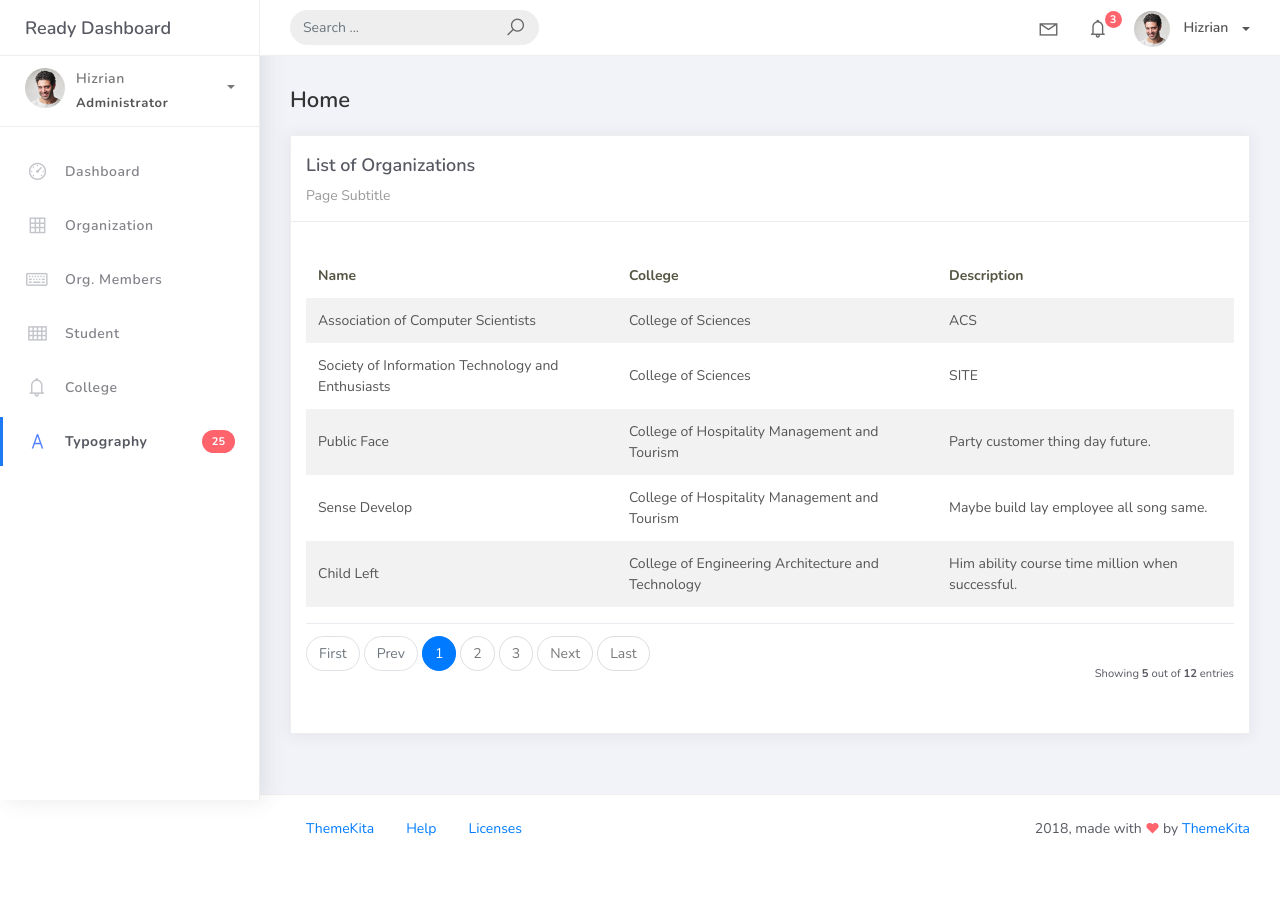
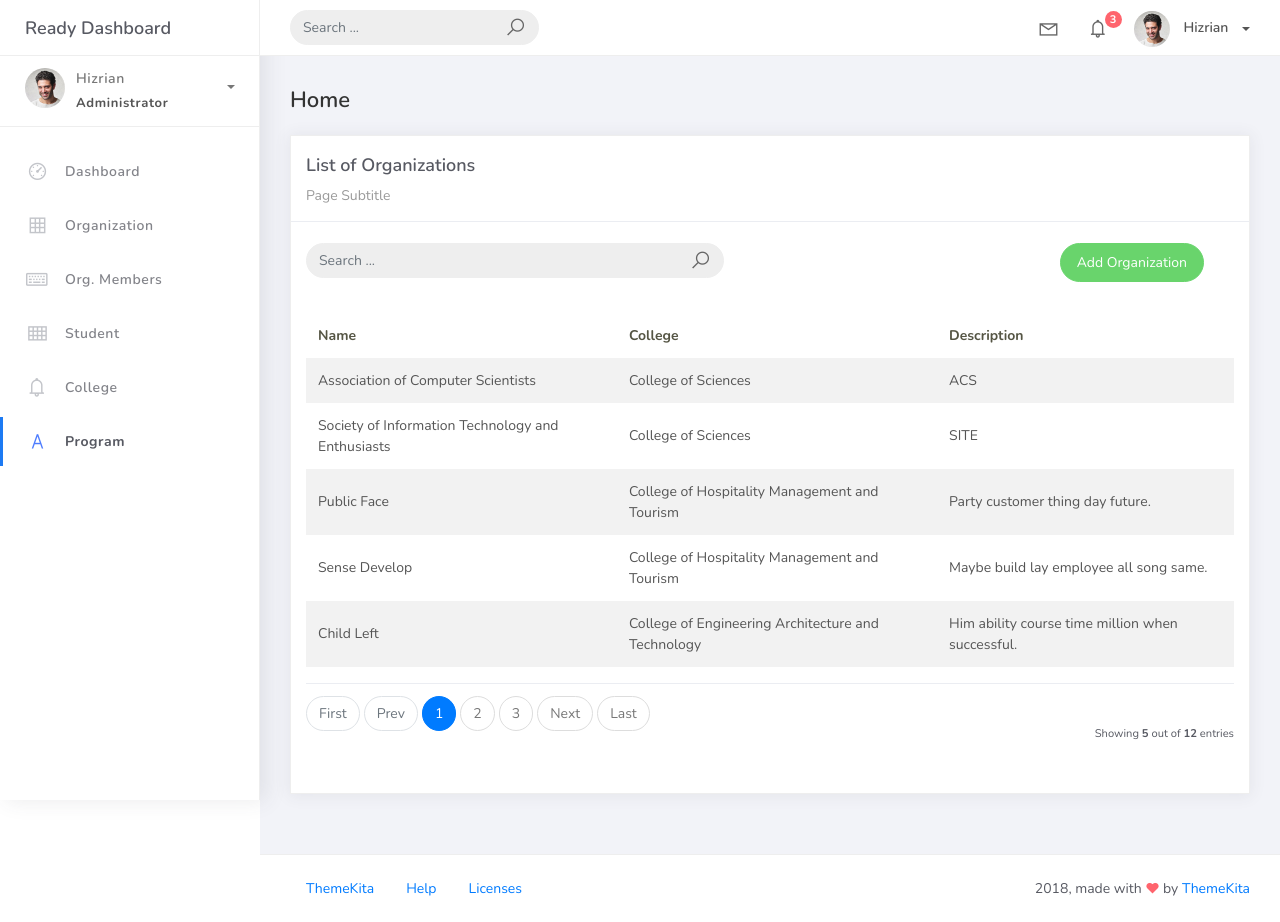
Before and after one commit to lewww123/PSUSphere, a Django app: page /organization_list in a window 1280 px wide. Before the commit the page ends 836 px from the top, so only its background shows below. Run offline with Django 5.2, Linux system fonts and the light colour scheme; data comes from the database, SQL or seed files in the repository; some libraries are stand-ins or nearby versions.

Commit message:
modify organization and program

```diff
--- a/projectsite/studentorg/views.py
+++ b/projectsite/studentorg/views.py
@@ -1,6 +1,10 @@
 from django.shortcuts import render
 from django.views.generic.list import ListView
+from django.views.generic.edit import CreateView
 from studentorg.models import Organization # pyright: ignore[reportMissingImports]
+from studentorg.forms import OrganizationForm
+from django.urls import reverse_lazy
+
 
 class HomePageView(ListView):
     model = Organization
@@ -12,3 +16,9 @@ class OrganizationList(ListView):
     context_object_name = 'organization'
     template_name = 'org_list.html'
     paginate_by = 5
+
+class OrganizationCreateView(CreateView):
+    model = Organization
+    form_class = OrganizationForm
+    template_name = 'org_form.html'
+    success_url = reverse_lazy('organization-list')
--- a/projectsite/templates/base.html
+++ b/projectsite/templates/base.html
@@ -174,7 +174,7 @@
 							</a>
 						</li>
 						<li class="nav-item">
-							<a href="components.html">
+							<a href="{% url 'organization-list' %}">
 								<i class="la la-table"></i>
 								<p>Organization</p>
 							</a>
@@ -200,8 +200,7 @@
 						<li class="nav-item active">
 							<a href="typography.html">
 								<i class="la la-font"></i>
-								<p>Typography</p>
-								<span class="badge badge-danger">25</span>
+								<p>Program</p>
 							</a>
 						</li>
 					</ul>
--- a/projectsite/templates/org_list.html
+++ b/projectsite/templates/org_list.html
@@ -5,13 +5,41 @@
 <div class="content">
     <div class="container-fluid">
         <h4 class="page-title">Home</h4>
+
         <div class="row">
             <div class="col-md-12">
                 <div class="card">
+
                     <div class="card-header">
                         <div class="card-title">List of Organizations</div>
                         <div class="card-category">Page Subtitle</div>
                     </div>
+
+                    <br />
+
+                    <div class="col-md-12 row">
+                        <div class="col-md-6">
+                            <form class="navbar-left navbar-form nav-search mr-md-3" action="">
+                                <div class="input-group">
+                                    <input type="text" placeholder="Search ..." class="form-control" />
+                                    <div class="input-group-append">
+                                        <span class="input-group-text">
+                                            <i class="la la-search search-icon"></i>
+                                        </span>
+                                    </div>
+                                </div>
+                            </form>
+                        </div>
+
+                        <div class="col-md-6">
+                            <div class="pull-right">
+                                <a href="{% url 'organization-add' %}" class="btn btn-success btn-rounded">
+                                    Add Organization
+                                </a>
+                            </div>
+                        </div>
+                    </div>
+
                     <div class="card-body">
                         <table class="table table-striped mt-3">
                             <thead>
@@ -31,11 +59,14 @@
                                 {% endfor %}
                             </tbody>
                         </table>
+
                         {% include 'includes/pagination.html' %}
                     </div>
+
                 </div>
             </div>
         </div>
+
     </div>
 </div>
 {% endblock %}
```
Also changed, not shown: projectsite/studentorg/forms.py (added, +8 -0 lines), projectsite/templates/org_form.html (added, +43 -0 lines).
